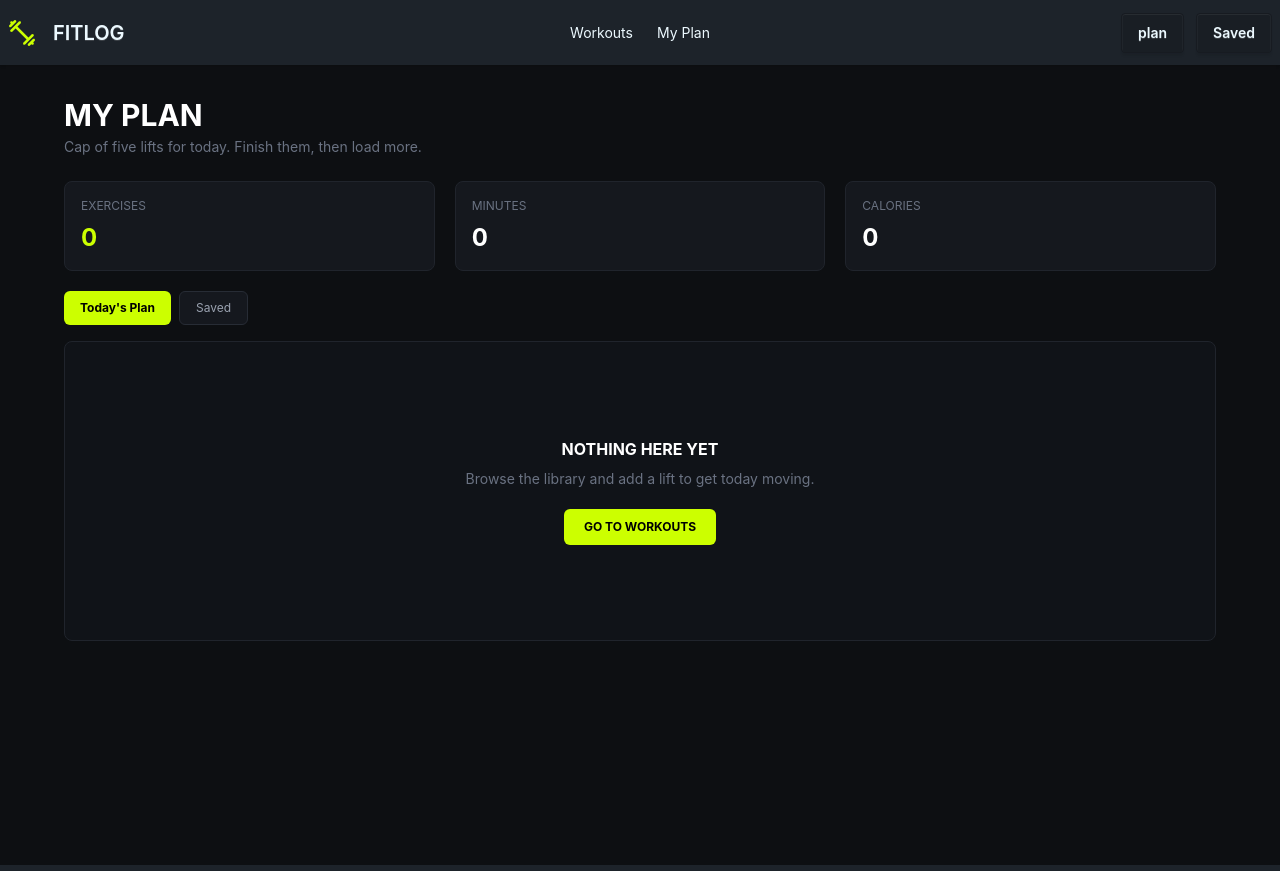
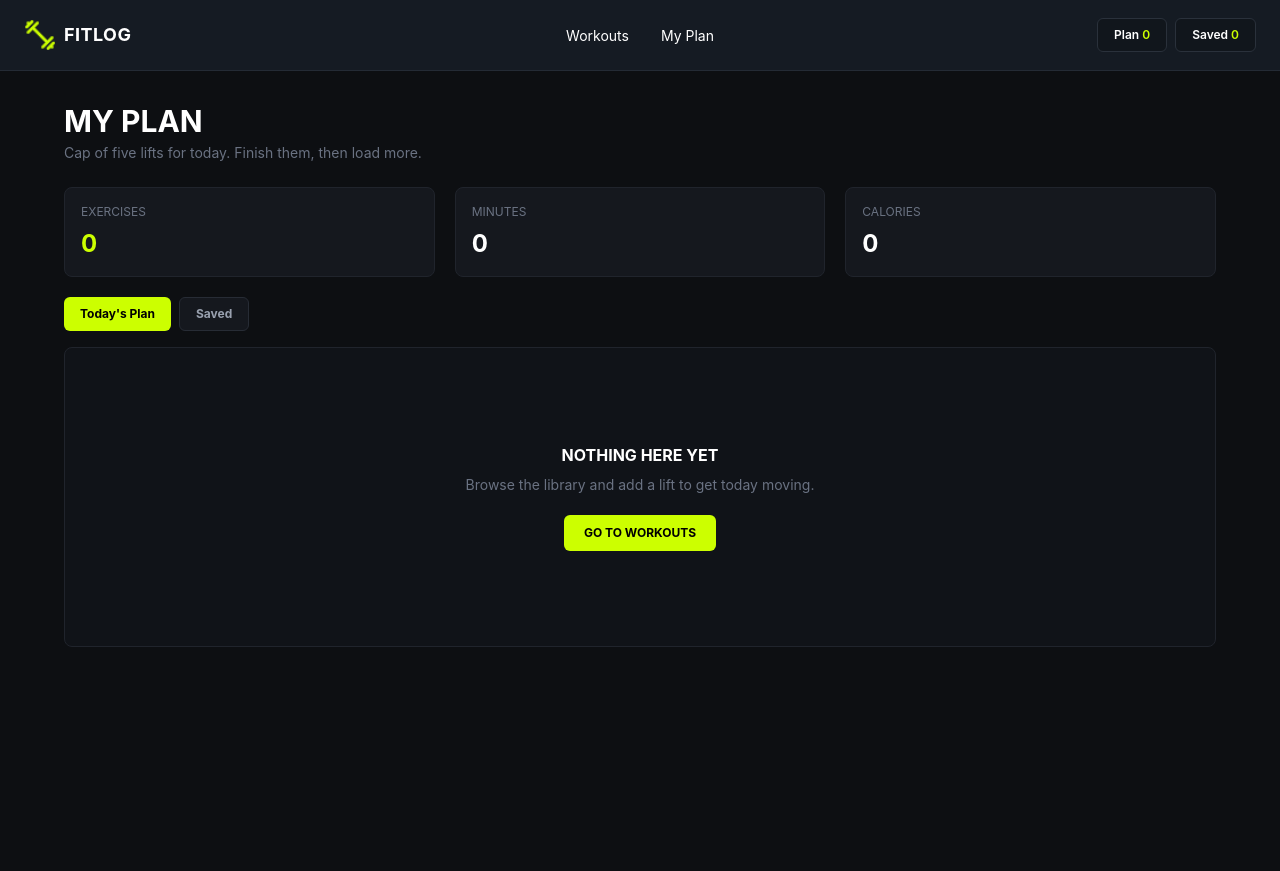
Before and after one commit to toyoba78/fitness, a Next.js app: page /my-plan in a window 1280 px wide. Built offline with nearby package versions, Linux system fonts and the light colour scheme.

Commit message:
navber update

```diff
--- a/src/app/my-plan/page.tsx
+++ b/src/app/my-plan/page.tsx
@@ -1,10 +1,30 @@
+"use client";
+
 import Link from "next/link";
 import Image from "next/image";
+import { useState } from "react";
+import { usePlan } from "@/context/planContext";
 
 const MyPlan = () => {
+  const { plan, saved, removeFromPlan } = usePlan();
+  console.log("MY PLAN DATA:", plan);
+
+  const [activeTab, setActiveTab] = useState<"today" | "saved">("today");
+
+  const totalMinutes = plan.reduce(
+    (total, workout) => total + workout.duration,
+    0
+  );
+
+  const totalCalories = plan.reduce(
+    (total, workout) => total + workout.caloriesBurned,
+    0
+  );
+
+  const currentList = activeTab === "today" ? plan : saved;
+
   return (
     <main className="min-h-screen bg-[#0d0f12] text-white px-4 md:px-6 lg:px-8 py-8">
-
       <div className="max-w-6xl mx-auto">
 
         {/* Heading */}
@@ -18,60 +38,71 @@ const MyPlan = () => {
           </p>
         </div>
 
+        {/* Metrics */}
         <div className="grid grid-cols-3 gap-3 md:gap-5 mb-5">
 
-          {/* Exercises */}
           <div className="bg-[#15181e] border border-[#20242c] rounded-lg px-4 py-4">
             <p className="text-[10px] md:text-xs text-gray-500 uppercase">
               Exercises
             </p>
 
             <p className="text-xl md:text-2xl font-bold text-[#ccff00] mt-2">
-              0
+              {plan.length}
             </p>
           </div>
 
-
-          {/* Minutes */}
           <div className="bg-[#15181e] border border-[#20242c] rounded-lg px-4 py-4">
             <p className="text-[10px] md:text-xs text-gray-500 uppercase">
               Minutes
             </p>
 
             <p className="text-xl md:text-2xl font-bold mt-2">
-              0
+              {totalMinutes}
             </p>
           </div>
 
-          {/* Calories */}
           <div className="bg-[#15181e] border border-[#20242c] rounded-lg px-4 py-4">
             <p className="text-[10px] md:text-xs text-gray-500 uppercase">
               Calories
             </p>
 
             <p className="text-xl md:text-2xl font-bold mt-2">
-              0
+              {totalCalories}
             </p>
           </div>
 
         </div>
 
-
         {/* Tabs */}
         <div className="flex gap-2 mb-4">
 
-          <button className="bg-[#ccff00] text-black px-4 py-2 rounded-md text-xs font-bold">
+          <button
+            onClick={() => setActiveTab("today")}
+            className={`px-4 py-2 rounded-md text-xs font-bold ${
+              activeTab === "today"
+                ? "bg-[#ccff00] text-black"
+                : "bg-[#15181e] border border-[#272c35] text-gray-400"
+            }`}
+          >
             Today's Plan
           </button>
 
-          <button className="bg-[#15181e] border border-[#272c35] text-gray-400 px-4 py-2 rounded-md text-xs">
+          <button
+            onClick={() => setActiveTab("saved")}
+            className={`px-4 py-2 rounded-md text-xs font-bold ${
+              activeTab === "saved"
+                ? "bg-[#ccff00] text-black"
+                : "bg-[#15181e] border border-[#272c35] text-gray-400"
+            }`}
+          >
             Saved
           </button>
 
         </div>
 
+        {/* Workout List */}
+        {currentList.length === 0 ? (
 
-        {/* Empty State */}
           <div className="min-h-[300px] bg-[#101318] border border-[#20242c] rounded-lg flex flex-col items-center justify-center text-center px-4">
 
             <h2 className="text-sm md:text-base font-bold uppercase">
@@ -91,8 +122,75 @@ const MyPlan = () => {
 
           </div>
 
+        ) : (
+
+          <div className="space-y-3">
+
+            {currentList.map((workout) => (
+
+              <div
+                key={workout.id}
+                className="bg-[#15181e] border border-[#20242c] rounded-lg p-3 md:p-4 flex flex-col md:flex-row md:items-center gap-4"
+              >
+
+                {/* Image */}
+                <Image
+                  src={workout.image}
+                  alt={workout.name}
+                  width={120}
+                  height={80}
+                  className="w-full md:w-28 h-20 object-cover rounded-md"
+                />
+
+                {/* Information */}
+                <div className="flex-1">
+
+                  <h3 className="font-bold uppercase text-sm">
+                    {workout.name}
+                  </h3>
+
+                  <p className="text-gray-500 text-xs mt-1">
+                    {workout.equipment}
+                  </p>
+
+                  <div className="flex flex-wrap gap-4 mt-2 text-xs text-gray-400">
+                    <span>{workout.duration} min</span>
+                    <span>{workout.caloriesBurned} kcal</span>
+                    <span>⭐ {workout.rating}</span>
                   </div>
 
+                </div>
+
+                {/* Buttons */}
+                <div className="flex gap-2">
+
+                  <Link
+                    href={`/workout/${workout.id}`}
+                    className="border border-[#303640] px-3 py-2 rounded-md text-xs"
+                  >
+                    View Details
+                  </Link>
+
+                  {activeTab === "today" && (
+                    <button
+                      onClick={() => removeFromPlan(workout.id)}
+                      className="border border-red-500 text-red-400 px-3 py-2 rounded-md text-xs"
+                    >
+                      Remove
+                    </button>
+                  )}
+
+                </div>
+
+              </div>
+
+            ))}
+
+          </div>
+
+        )}
+
+      </div>
     </main>
   );
 };
--- a/src/components/shared/Navbar.tsx
+++ b/src/components/shared/Navbar.tsx
@@ -1,44 +1,87 @@
-import Image from 'next/image';
-import React from 'react';
-import logo from "@/assets/logo.png"
+"use client";
+
+import Image from "next/image";
+import Link from "next/link";
+import React from "react";
+import logo from "@/assets/logo.png";
+import { usePlan } from "@/context/planContext";
+
 const Navbar = () => {
+  const { plan, saved } = usePlan();
+
   return (
-         <nav>
-             <div className="container navbar bg-base-100 shadow-sm">
-  <div className="navbar-start">
-    <div className="dropdown">
-      <div tabIndex={0} role="button" className="btn btn-ghost lg:hidden">
-        <svg aria-label="Menu" xmlns="http://www.w3.org/2000/svg" className="h-5 w-5" fill="none" viewBox="0 0 24 24" stroke="currentColor"> <path strokeLinecap="round" strokeLinejoin="round" strokeWidth="2" d="M4 6h16M4 12h8m-8 6h16" /> </svg>
+    <nav className="bg-[#151b23] border-b border-[#242b35]">
+      <div className="max-w-7xl mx-auto px-4 md:px-6">
+
+        <div className="navbar min-h-[70px] px-0">
+
+          {/* Left - Logo */}
+          <div className="navbar-start gap-2">
+
+            <Link href="/" className="flex items-center gap-2">
+              <Image
+                src={logo}
+                alt="FITLOG"
+                width={32}
+                height={32}
+                className="object-contain"
+              />
+
+              <span className="text-white text-lg font-bold tracking-wide">
+                FITLOG
+              </span>
+            </Link>
+
           </div>
-      <ul
-        tabIndex={-1}
-        className="menu menu-sm dropdown-content bg-base-100 rounded-box z-1 mt-3 w-52 p-2 shadow">
-        <li><a>Item 1</a></li>
+
+          {/* Center - Menu */}
+          <div className="navbar-center hidden md:flex">
+
+            <ul className="flex items-center gap-8">
+
               <li>
-          <a>Parent</a>
-          <ul className="p-2">
-            <li><a>Submenu 1</a></li>
-            <li><a>Submenu 2</a></li>
+                <Link
+                  href="/"
+                  className="text-sm text-white hover:text-[#ccff00] transition"
+                >
+                  Workouts
+                </Link>
+              </li>
+
+              <li>
+                <Link
+                  href="/my-plan"
+                  className="text-sm text-white hover:text-[#ccff00] transition"
+                >
+                  My Plan
+                </Link>
+              </li>
+
             </ul>
-        </li>
-        <li><a>Item 3</a></li>
-      </ul>
+
           </div>
-        <Image src={logo} alt='' />
 
-    <a className="btn btn-ghost text-xl">FITLOG</a>
+          {/* Right side  counter */}
+          <div className="navbar-end gap-2">
+
+            <Link
+              href="/my-plan"
+              className="border border-[#2a313b] bg-[#11161c] text-white px-4 py-2 rounded-md text-xs font-semibold hover:border-[#ccff00] transition"
+            >
+              Plan <span className="text-[#ccff00]">{plan.length}</span>
+            </Link>
+
+            <Link
+              href="/my-plan"
+              className="border border-[#2a313b] bg-[#11161c] text-white px-4 py-2 rounded-md text-xs font-semibold hover:border-[#ccff00] transition"
+            >
+              Saved <span className="text-[#ccff00]">{saved.length}</span>
+            </Link>
+
           </div>
-  <div className="navbar-center hidden lg:flex">
-    <ul className="menu menu-horizontal px-1">
-      <li><a>Workouts</a></li>
 
-      <li><a>My Plan</a></li>
-    </ul>
         </div>
-  <div className="navbar-end gap-3">
-    <a className="btn">plan</a>
-    <a className="btn">Saved</a>
-  </div>
+
       </div>
     </nav>
   );
```
Lines whose indentation alone changed are shown as unchanged.
